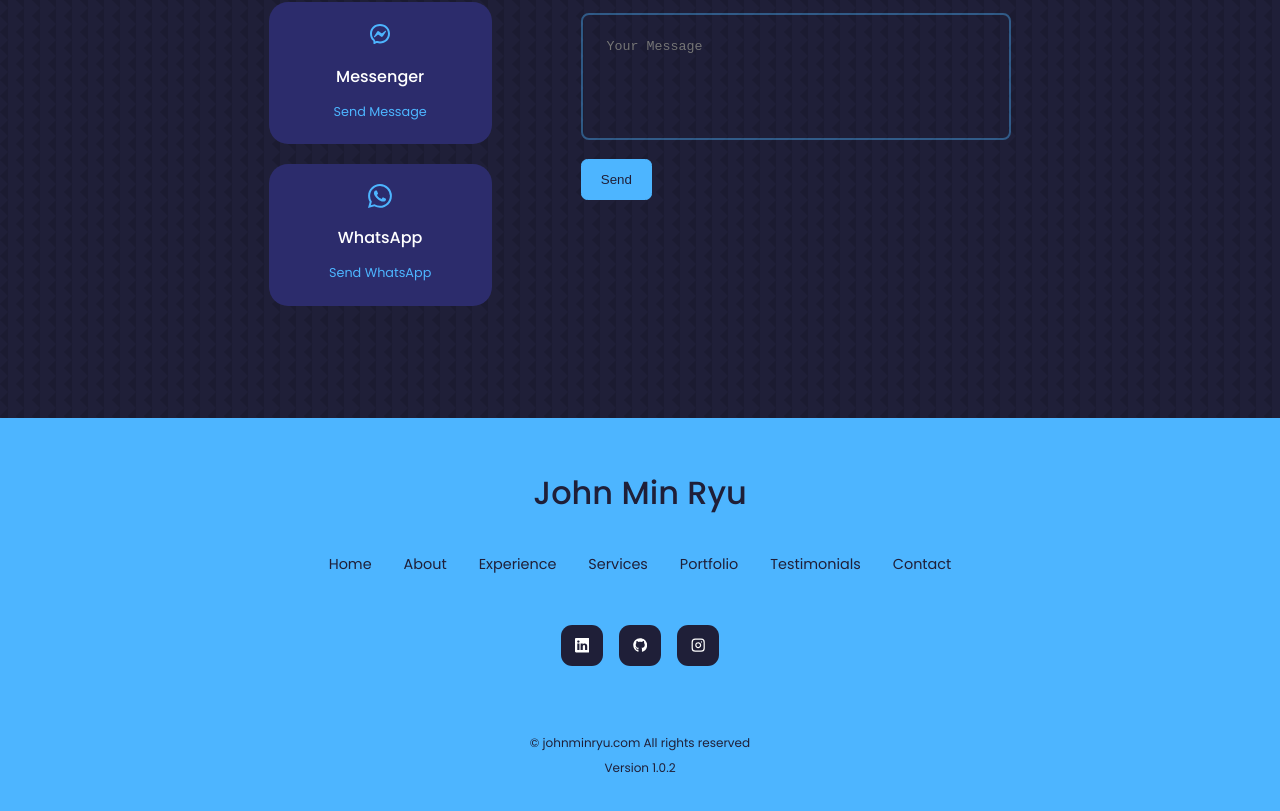
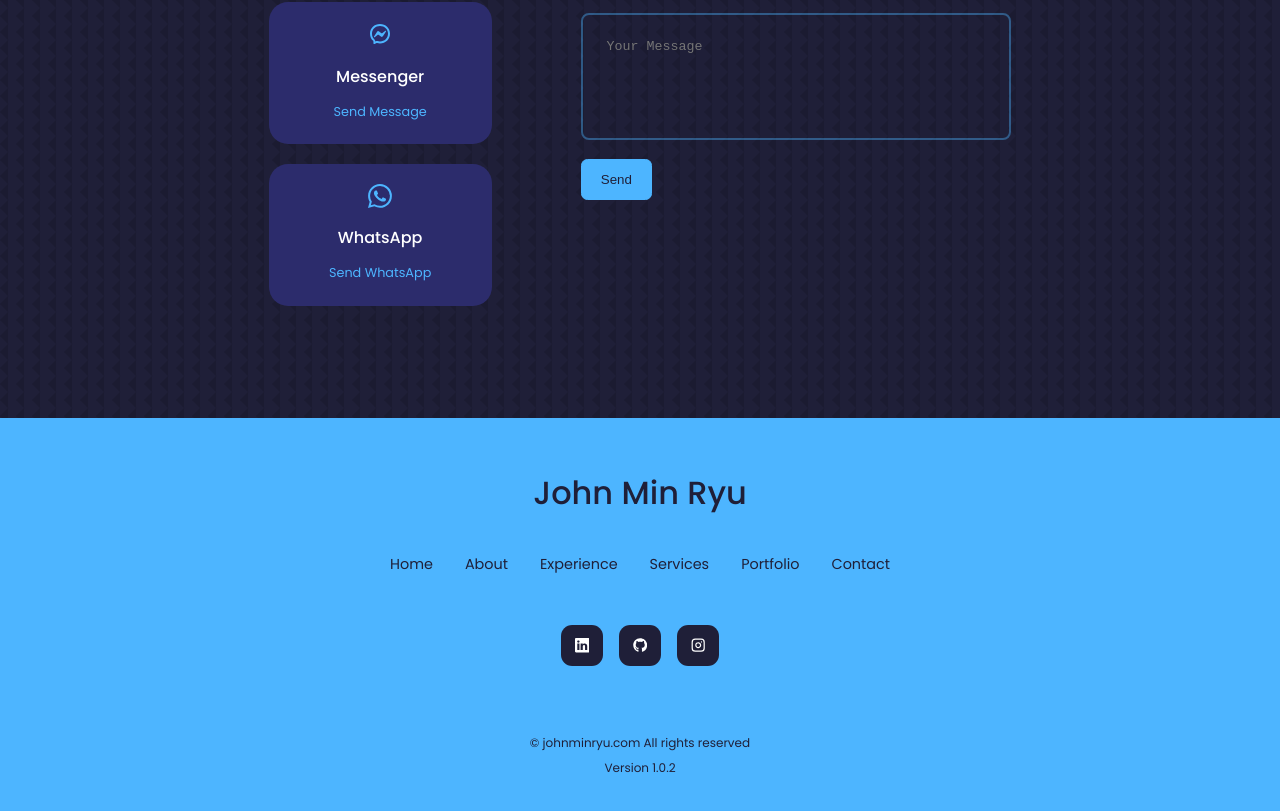
Before and after one commit to smashyou/portfolio, a React (Create React App) app: page / in a window 1280 px wide. Shown: the part 4632-5443 px from the top of the page. Built offline with nearby package versions, Linux system fonts and the light colour scheme.

Commit message:
quick patch

```diff
--- a/src/components/footer/Footer.jsx
+++ b/src/components/footer/Footer.jsx
@@ -28,9 +28,6 @@ const Footer = () => {
           <a href="/#portfolio">Portfolio</a>
         </li>
         <li>
-          <a href="/#testimonials">Testimonials</a>
-        </li>
-        <li>
           <a href="/#contact">Contact</a>
         </li>
       </ul>
```
